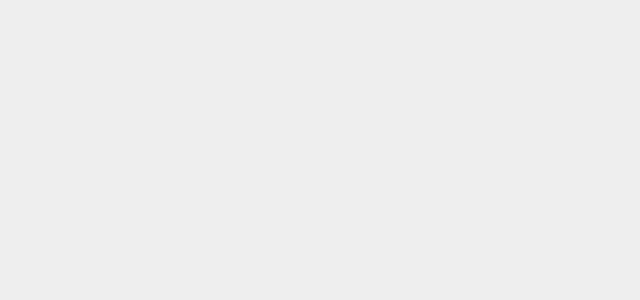
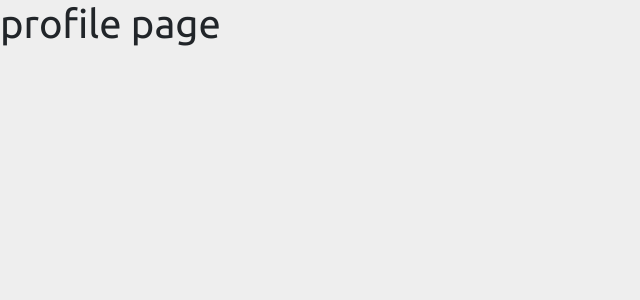
Before and after one commit to myominhtoo/custom_form, a Vue app in the folder form_views/: page /me in a window 1280 px wide. Before the commit this address had no page. Shown: the top 300 px of the page, without its empty margins (0-640 px from the left). Built offline with nearby package versions, Linux system fonts and the light colour scheme.

Commit message:
added /me route in view

```diff
--- a/form_views/src/components/ProfileIcon.vue
+++ b/form_views/src/components/ProfileIcon.vue
@@ -9,7 +9,7 @@
              data-bs-toggle="dropdown"
              data-bs-target="#profile-dropdown" />
 
-             <ul class="dropdown-menu" id="profile-dropdown">
+             <ul class="dropdown-menu" id="profile-dropdown" style="transform:translateX(-70%);">
                 <li class="dropdown-item">{{ user.email }}</li>
                 <li class="dropdown-item"><router-link to="/" class="text-decoration-none"><i class="fa-solid fa-user-pen mx-1"></i>Edit profile</router-link></li>
                 <li class="dropdown-item"><router-link to="/" class="text-danger text-decoration-none"><i class="fa-solid fa-arrow-right-from-bracket mx-1"></i>Logout</router-link></li>
--- /dev/null
+++ b/form_views/src/pages/ProfilePage.vue
@@ -0,0 +1,3 @@
+<template>
+    <h1>profile page</h1>
+</template>
--- a/form_views/src/router/index.js
+++ b/form_views/src/router/index.js
@@ -9,6 +9,7 @@ import FormUpdatePage from '../pages/FormUpdatePage.vue';
 import FormAnswersPage from '../pages/FormAnswersPage.vue';
 import FormResponsesPage from '../pages/FormResponsesPage.vue';
 import FormResponsePage from '../pages/FormResponsePage.vue';
+import ProfilePage from '../pages/ProfilePage.vue';
 
 const routes = [
     {
@@ -50,6 +51,10 @@ const routes = [
     {
         path : "/forms/:id/responses/:resId",
         component : FormResponsePage
+    },
+    {
+        path : "/me",
+        component : ProfilePage
     }
 ]
 
```
